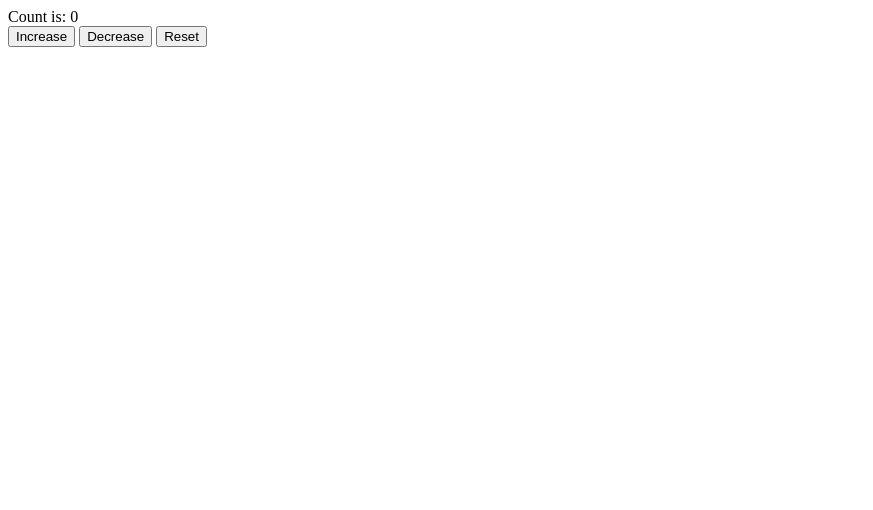
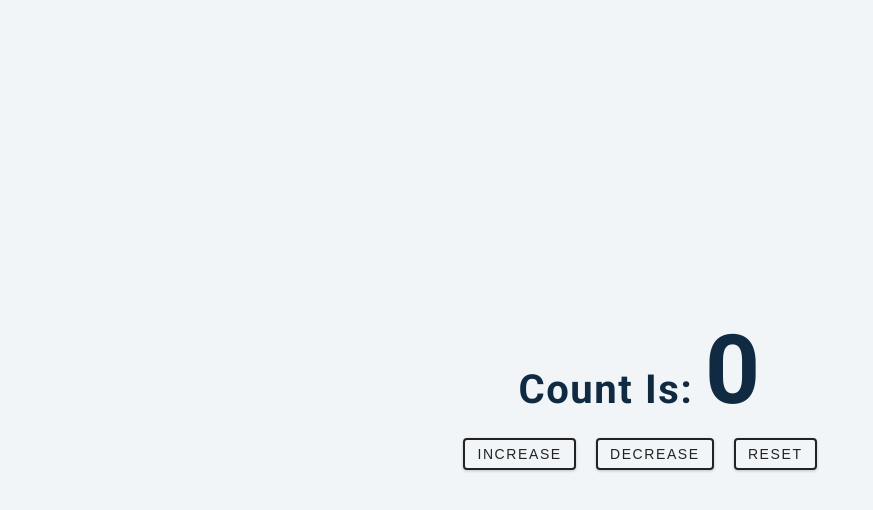
Before and after one commit to Olubukola-Martins/counter-JS, a plain HTML site: page index.html in a window 1280 px wide. Shown: the whole page, without its empty margins (0-873 px from the left). Drawn offline with nearby package versions, Linux system fonts and the light colour scheme.

Commit message:
styles for counter added

```diff
--- a/index.html
+++ b/index.html
@@ -9,10 +9,12 @@
 </head>
 <body>
     <main>
-        <div>Count is: <span class="count">0</span></div>
+        <section class="container">
+        <h2>Count is: <span class="count">0</span></h2>
         <button class="btn" id="increase">Increase</button>
         <button class="btn" id="decrease">Decrease</button>
         <button class="btn" id="reset">Reset</button>
+        </section>
     </main>
 
     <script src="./app.js"></script>
--- a/style.css
+++ b/style.css
@@ -0,0 +1,185 @@
+@import url("https://fonts.googleapis.com/css?family=Open+Sans|Roboto:400,700&display=swap");
+
+/*
+===============
+Variables
+===============
+*/
+
+:root {
+  /* dark shades of primary color*/
+  --clr-primary-1: hsl(205, 86%, 17%);
+  --clr-primary-2: hsl(205, 77%, 27%);
+  --clr-primary-3: hsl(205, 72%, 37%);
+  --clr-primary-4: hsl(205, 63%, 48%);
+  /* primary/main color */
+  --clr-primary-5: hsl(205, 78%, 60%);
+  /* lighter shades of primary color */
+  --clr-primary-6: hsl(205, 89%, 70%);
+  --clr-primary-7: hsl(205, 90%, 76%);
+  --clr-primary-8: hsl(205, 86%, 81%);
+  --clr-primary-9: hsl(205, 90%, 88%);
+  --clr-primary-10: hsl(205, 100%, 96%);
+  /* darkest grey - used for headings */
+  --clr-grey-1: hsl(209, 61%, 16%);
+  --clr-grey-2: hsl(211, 39%, 23%);
+  --clr-grey-3: hsl(209, 34%, 30%);
+  --clr-grey-4: hsl(209, 28%, 39%);
+  /* grey used for paragraphs */
+  --clr-grey-5: hsl(210, 22%, 49%);
+  --clr-grey-6: hsl(209, 23%, 60%);
+  --clr-grey-7: hsl(211, 27%, 70%);
+  --clr-grey-8: hsl(210, 31%, 80%);
+  --clr-grey-9: hsl(212, 33%, 89%);
+  --clr-grey-10: hsl(210, 36%, 96%);
+  --clr-white: #fff;
+  --clr-red-dark: hsl(360, 67%, 44%);
+  --clr-red-light: hsl(360, 71%, 66%);
+  --clr-green-dark: hsl(125, 67%, 44%);
+  --clr-green-light: hsl(125, 71%, 66%);
+  --clr-black: #222;
+  --ff-primary: "Roboto", sans-serif;
+  --ff-secondary: "Open Sans", sans-serif;
+  --transition: all 0.3s linear;
+  --spacing: 0.1rem;
+  --radius: 0.25rem;
+  --light-shadow: 0 5px 15px rgba(0, 0, 0, 0.1);
+  --dark-shadow: 0 5px 15px rgba(0, 0, 0, 0.2);
+  --max-width: 1170px;
+  --fixed-width: 620px;
+}
+/*
+===============
+Global Styles
+===============
+*/
+
+*,
+::after,
+::before {
+  margin: 0;
+  padding: 0;
+  box-sizing: border-box;
+}
+body {
+  font-family: var(--ff-secondary);
+  background: var(--clr-grey-10);
+  color: var(--clr-grey-1);
+  line-height: 1.5;
+  font-size: 0.875rem;
+}
+ul {
+  list-style-type: none;
+}
+a {
+  text-decoration: none;
+}
+h1,
+h2,
+h3,
+h4 {
+  letter-spacing: var(--spacing);
+  text-transform: capitalize;
+  line-height: 1.25;
+  margin-bottom: 0.75rem;
+  font-family: var(--ff-primary);
+}
+h1 {
+  font-size: 3rem;
+}
+h2 {
+  font-size: 2rem;
+}
+h3 {
+  font-size: 1.25rem;
+}
+h4 {
+  font-size: 0.875rem;
+}
+p {
+  margin-bottom: 1.25rem;
+  color: var(--clr-grey-5);
+}
+@media screen and (min-width: 800px) {
+  h1 {
+    font-size: 4rem;
+  }
+  h2 {
+    font-size: 2.5rem;
+  }
+  h3 {
+    font-size: 1.75rem;
+  }
+  h4 {
+    font-size: 1rem;
+  }
+  body {
+    font-size: 1rem;
+  }
+  h1,
+  h2,
+  h3,
+  h4 {
+    line-height: 1;
+  }
+}
+/*  global classes */
+
+/* section */
+.section {
+  padding: 5rem 0;
+}
+
+.section-center {
+  width: 90vw;
+  margin: 0 auto;
+  max-width: 1170px;
+}
+@media screen and (min-width: 992px) {
+  .section-center {
+    width: 95vw;
+  }
+}
+main {
+  min-height: 100vh;
+  display: grid;
+  place-items: center;
+}
+
+/*
+===============
+Counter
+===============
+*/
+
+main {
+  min-height: 100vh;
+  display: grid;
+  place-items: center;
+}
+.container {
+  text-align: center;
+}
+.count {
+  font-size: 6rem;
+  font-weight: bold;
+}
+.btn {
+  text-transform: uppercase;
+  background: transparent;
+  color: var(--clr-black);
+  padding: 0.375rem 0.75rem;
+  letter-spacing: var(--spacing);
+  display: inline-block;
+  transition: var(--transition);
+  font-size: 0.875rem;
+  border: 2px solid var(--clr-black);
+  cursor: pointer;
+  box-shadow: 0 1px 3px rgba(0, 0, 0, 0.2);
+  border-radius: var(--radius);
+  margin: 0.5rem;
+}
+.btn:hover {
+  color: var(--clr-white);
+  background: var(--clr-black);
+}
```
